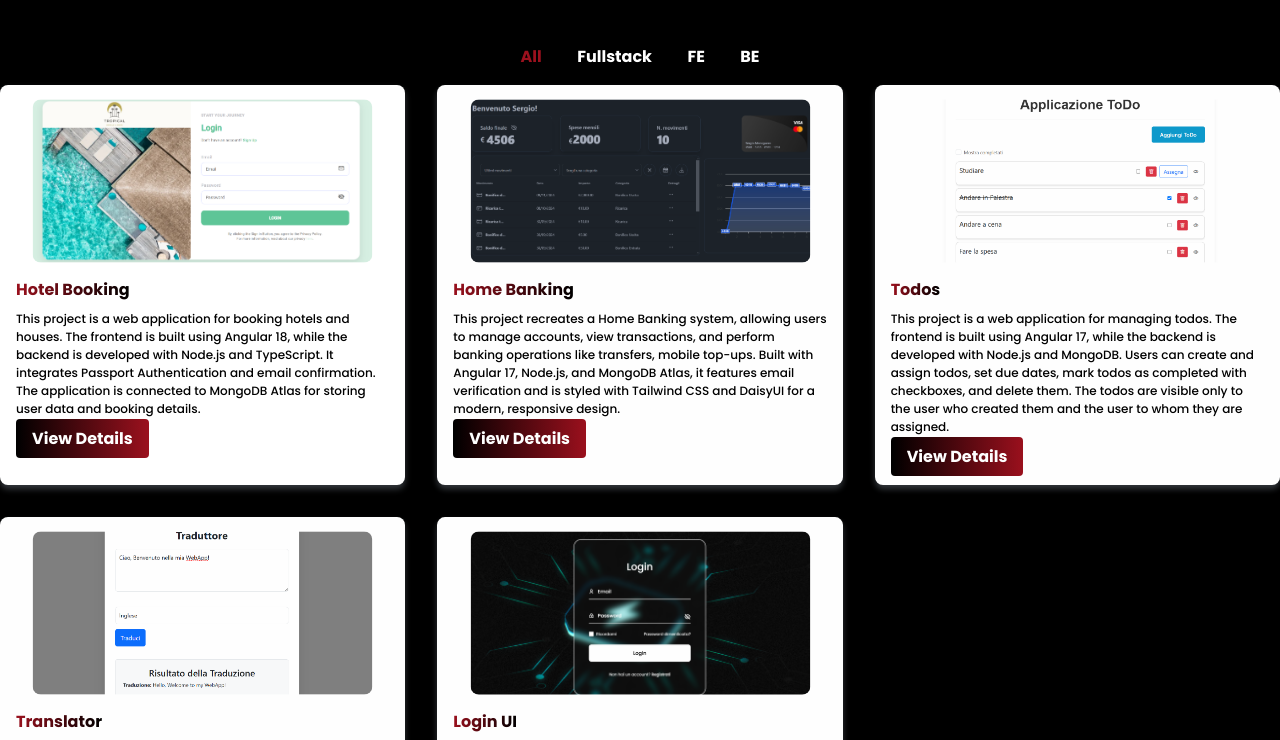
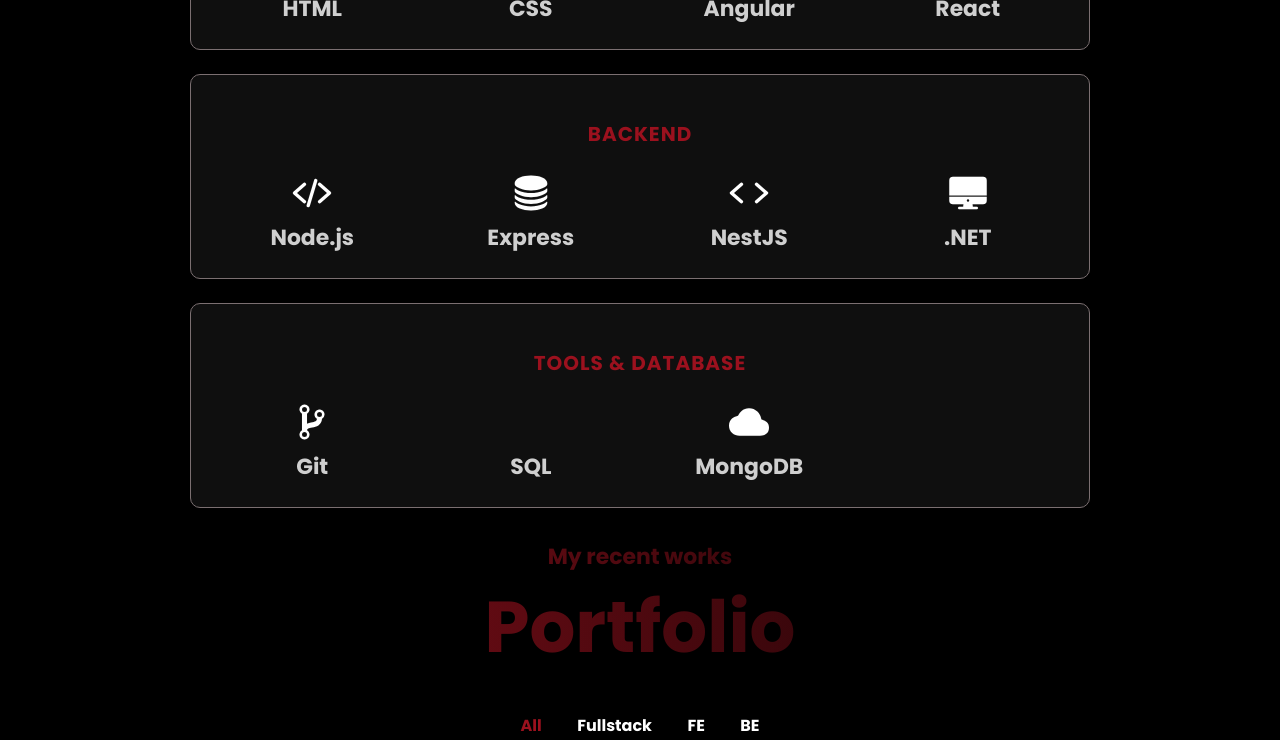
Before and after one commit to sergiomeneguzzo/Portfolio, a plain HTML site: page index.html in a window 1280 px wide. Shown: the part 1545-2285 px from the top of the page. Drawn offline with nearby package versions, Linux system fonts and the light colour scheme.

Commit message:
skills section

```diff
--- a/assets/sass/styles.scss
+++ b/assets/sass/styles.scss
@@ -329,12 +329,9 @@
 }
 
 /* SKILLS */
-
 .skills {
-  display: grid;
-  grid-template-columns: repeat(auto-fit, minmax(200px, 1fr));
-  gap: 1rem;
-  margin-top: 2rem;
+  background-color: var(--black-color);
+  padding: 2rem 1.5rem;
 
   &__title {
     font-size: var(--h1-font-size);
@@ -348,7 +345,90 @@
     -webkit-text-fill-color: transparent;
     text-align: center;
     margin-bottom: 2rem;
-    font-weight: $font-bold;
+    font-weight: 700;
+  }
+
+  &__content {
+    display: flex;
+    flex-direction: column;
+    gap: 1.5rem;
+  }
+
+  &__category {
+    background-color: rgba(30, 30, 30, 0.5);
+    border-radius: 10px;
+    padding: 1.5rem;
+    border: 1px solid var(--first-color-light);
+  }
+
+  &__category-title {
+    text-align: center;
+    color: var(--first-color);
+    margin-bottom: 1rem;
+    font-size: var(--normal-font-size);
+    text-transform: uppercase;
+    letter-spacing: 1px;
+  }
+
+  &__list {
+    display: grid;
+    grid-template-columns: repeat(2, 1fr);
+    gap: 1rem;
+    justify-content: center;
+  }
+
+  &__item {
+    display: flex;
+    flex-direction: column;
+    align-items: center;
+    gap: 0.5rem;
+    color: var(--white-color);
+    transition: all 0.3s ease;
+    text-align: center;
+
+    &:hover {
+      color: var(--first-color);
+      transform: scale(1.05);
+    }
+  }
+
+  &__icon {
+    font-size: 2rem;
+  }
+
+  &__name {
+    font-size: var(--smaller-font-size);
+    opacity: 0.8;
+  }
+
+  /* Tablet and Desktop Styles */
+  @media screen and (min-width: 768px) {
+    &__title {
+      font-size: var(--h1-font-size);
+    }
+
+    &__content {
+      max-width: 900px;
+      margin: 0 auto;
+    }
+
+    &__list {
+      grid-template-columns: repeat(4, 1fr);
+      gap: 1.5rem;
+    }
+
+    &__category-title {
+      font-size: var(--h3-font-size);
+      margin-bottom: 1.5rem;
+    }
+
+    &__icon {
+      font-size: 2.5rem;
+    }
+
+    &__name {
+      font-size: var(--small-font-size);
+    }
   }
 }
 
--- a/index.html
+++ b/index.html
@@ -96,19 +96,83 @@
       </div>
       <div class="about__text">
         <p>
-          Sono uno sviluppatore web appassionato con esperienza in HTML, CSS e JavaScript.
-          Ho creato diversi progetti personali e lavoro costantemente per migliorare le mie competenze.
-          Lavoro con dedizione e attenzione ai dettagli per realizzare progetti web moderni e performanti.
+          I'm a Junior Full Stack Developer in training, currently studying and learning as much as I can. Passionate about the MEAN stack (MongoDB, Express, Angular, Node.js), and eager to improve my skills through hands-on projects and continuous learning.
         </p>
       </div>
     </div>
   </section>
 
-  <!--===== ABOUT =====-->
+  <!--===== SKILLS =====-->
 
-   <section class="skills" id="skills">
+  <section class="skills" id="skills">
     <h2 class="skills__title">Skills</h2>
-   </section>
+
+    <div class="skills__container bd-grid">
+        <div class="skills__content">
+            <div class="skills__category">
+                <h3 class="skills__category-title">Frontend</h3>
+                <div class="skills__list">
+                    <div class="skills__item">
+                        <ion-icon name="logo-html5" class="skills__icon"></ion-icon>
+                        <span class="skills__name">HTML</span>
+                    </div>
+                    <div class="skills__item">
+                        <ion-icon name="logo-css3" class="skills__icon"></ion-icon>
+                        <span class="skills__name">CSS</span>
+                    </div>
+                    <div class="skills__item">
+                        <ion-icon name="logo-angular" class="skills__icon"></ion-icon>
+                        <span class="skills__name">Angular</span>
+                    </div>
+                    <div class="skills__item">
+                        <ion-icon name="logo-react" class="skills__icon"></ion-icon>
+                        <span class="skills__name">React</span>
+                    </div>
+                </div>
+            </div>
+
+            <div class="skills__category">
+                <h3 class="skills__category-title">Backend</h3>
+                <div class="skills__list">
+                    <div class="skills__item">
+                        <ion-icon name="code-slash" class="skills__icon"></ion-icon>
+                        <span class="skills__name">Node.js</span>
+                    </div>
+                    <div class="skills__item">
+                        <ion-icon name="server" class="skills__icon"></ion-icon>
+                        <span class="skills__name">Express</span>
+                    </div>
+                    <div class="skills__item">
+                        <ion-icon name="code" class="skills__icon"></ion-icon>
+                        <span class="skills__name">NestJS</span>
+                    </div>
+                    <div class="skills__item">
+                        <ion-icon name="desktop" class="skills__icon"></ion-icon>
+                        <span class="skills__name">.NET</span>
+                    </div>
+                </div>
+            </div>
+
+            <div class="skills__category">
+                <h3 class="skills__category-title">Tools & Database</h3>
+                <div class="skills__list">
+                    <div class="skills__item">
+                        <ion-icon name="git-branch" class="skills__icon"></ion-icon>
+                        <span class="skills__name">Git</span>
+                    </div>
+                    <div class="skills__item">
+                        <ion-icon name="database" class="skills__icon"></ion-icon>
+                        <span class="skills__name">SQL</span>
+                    </div>
+                    <div class="skills__item">
+                        <ion-icon name="cloud" class="skills__icon"></ion-icon>
+                        <span class="skills__name">MongoDB</span>
+                    </div>
+                </div>
+            </div>
+        </div>
+    </div>
+</section>
 
    <!--===== PORTFOLIO =====-->
 
```
Also changed, not shown: assets/css/styles.css, 1 other file.
